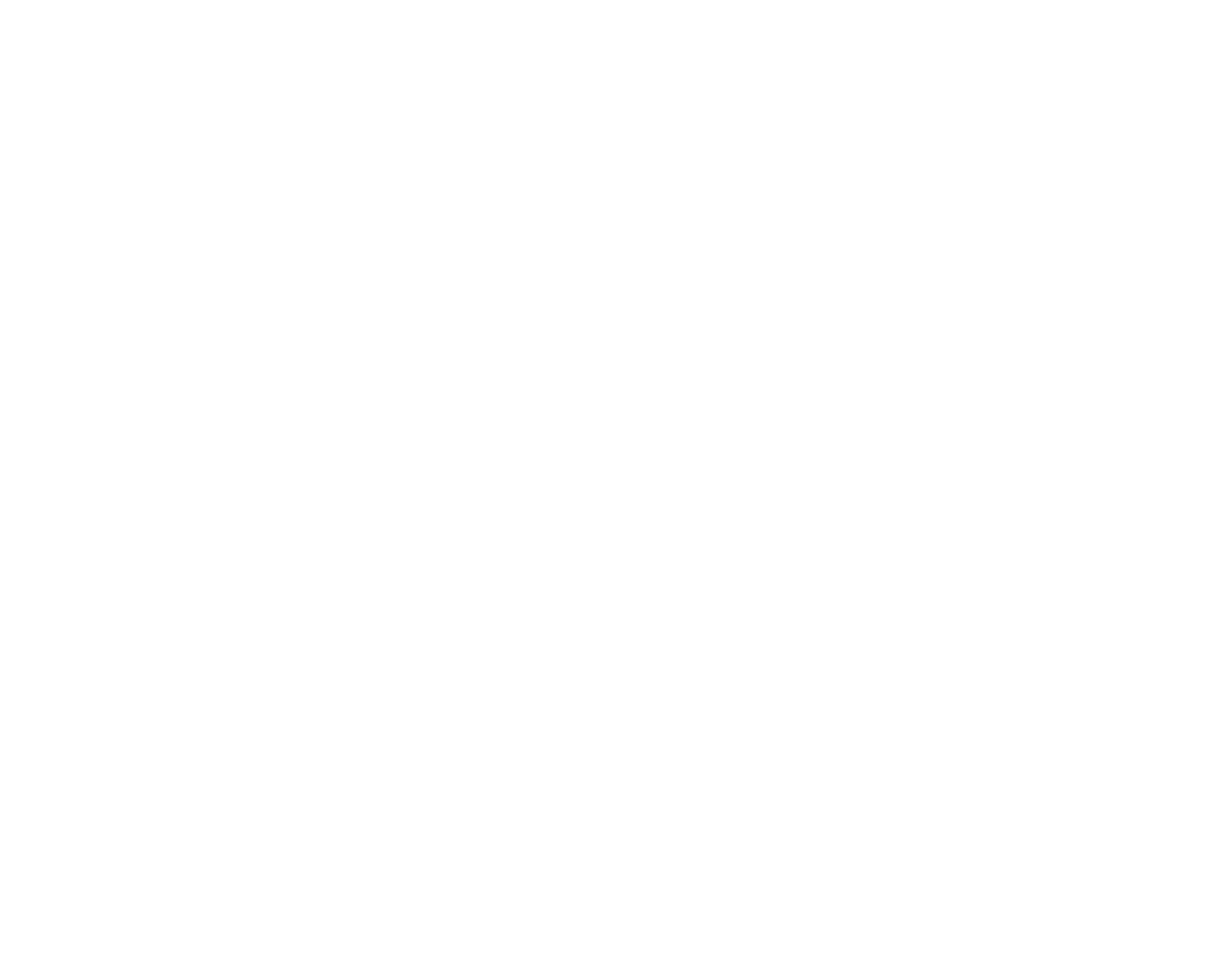
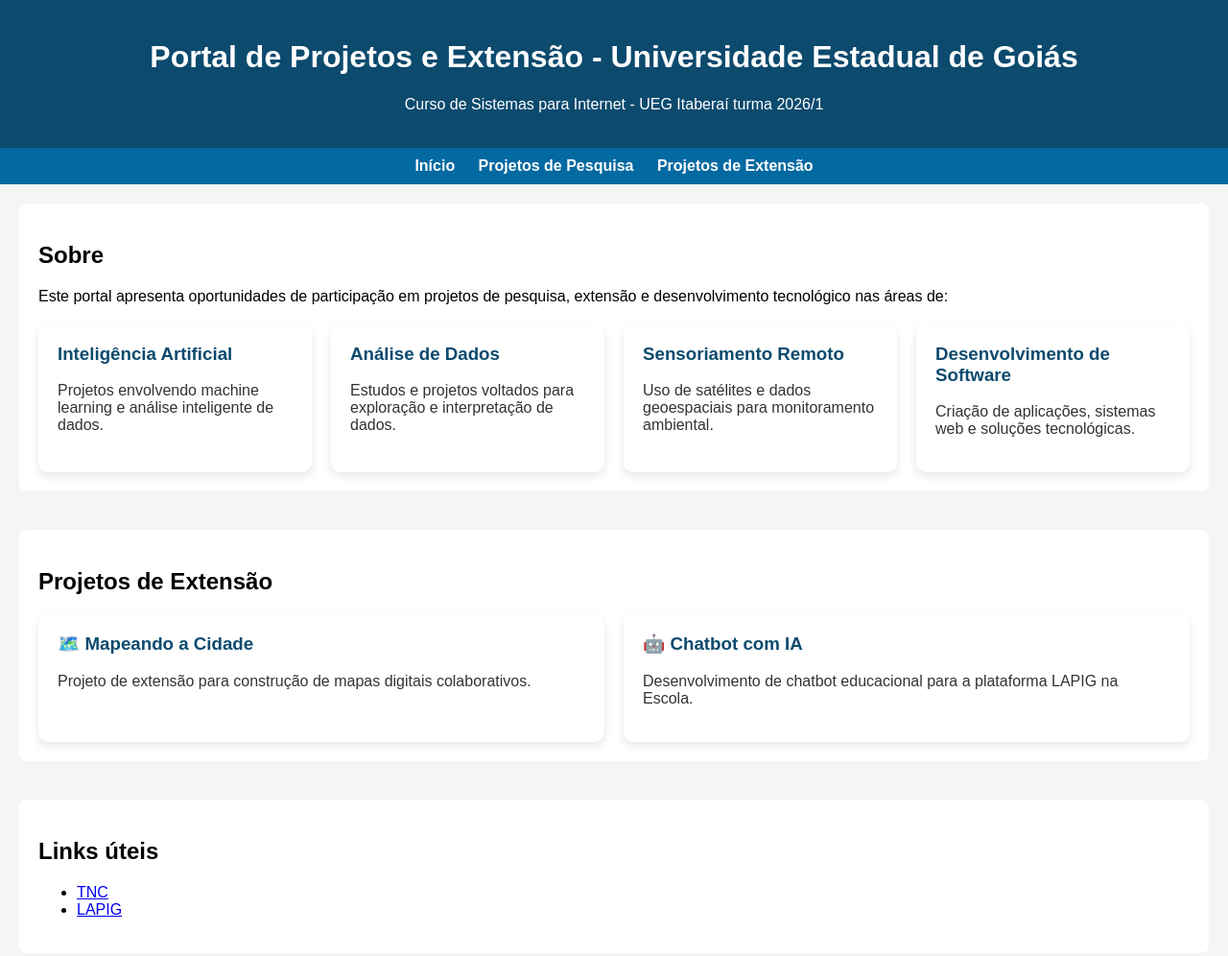
Before and after one commit to plim7plim/portalUEG, a plain HTML site: page index.html in a window 1280 px wide. Shown: the top 996 px of the page at 96% size. Before the commit the page ends 800 px from the top, so only its background shows below. Drawn offline with Linux system fonts and the light colour scheme.

Commit message:
linksPDF

```diff
--- a/index.html
+++ b/index.html
@@ -1,11 +1,93 @@
 <!DOCTYPE html>
-<html lang="en">
+<html lang="pt-br">
 <head>
-    <meta charset="UTF-8">
-    <meta name="viewport" content="width=device-width, initial-scale=1.0">
-    <title>Document</title>
+<meta charset="UTF-8">
+<title>Portal de Projetos - UEG</title>
+<link rel="stylesheet" href="style.css">
 </head>
+
 <body>
+
+<header>
+<h1>Portal de Projetos e Extensão - Universidade Estadual de Goiás</h1>
+<p>Curso de Sistemas para Internet - UEG Itaberaí turma 2026/1</p>
+</header>
+
+<nav>
+<a href="index.html">Início</a>
+<a href="projetos.html">Projetos de Pesquisa</a>
+<a href="extensao.html">Projetos de Extensão</a>
+</nav>
+
+<section>
+
+<h2>Sobre</h2>
+
+<p>
+Este portal apresenta oportunidades de participação em projetos de pesquisa,
+extensão e desenvolvimento tecnológico nas áreas de:
+</p>
+
+<div class="cards">
+
+<a href="ia.html" class="card">
+<h3>Inteligência Artificial</h3>
+<p>Projetos envolvendo machine learning e análise inteligente de dados.</p>
+</a>
+
+<a href="dados.html" class="card">
+<h3>Análise de Dados</h3>
+<p>Estudos e projetos voltados para exploração e interpretação de dados.</p>
+</a>
+
+<a href="sensoriamento.html" class="card">
+<h3>Sensoriamento Remoto</h3>
+<p>Uso de satélites e dados geoespaciais para monitoramento ambiental.</p>
+</a>
+
+<a href="software.html" class="card">
+<h3>Desenvolvimento de Software</h3>
+<p>Criação de aplicações, sistemas web e soluções tecnológicas.</p>
+</a>
+
+</div>
+
+</section>
+
+<section>
+
+<h2>Projetos de Extensão</h2>
+
+<div class="cards">
+
+<a href="documentos/mapeando-a-cidade.pdf" class="card" target="_blank">
+<h3>🗺️ Mapeando a Cidade</h3>
+<p>Projeto de extensão para construção de mapas digitais colaborativos.</p>
+</a>
+
+<a href="documentos/chatbot-lapig-escola.pdf" class="card" target="_blank">
+<h3>🤖 Chatbot com IA</h3>
+<p>Desenvolvimento de chatbot educacional para a plataforma LAPIG na Escola.</p>
+</a>
+
+</div>
+
+</section>
+
+<section>
+
+<h2>Links úteis</h2>
+
+<ul>
+<li><a href="https://www.tnc.org.br/" target="_blank">TNC</a></li>
+<li><a href="https://lapig.iesa.ufg.br/" target="_blank">LAPIG</a></li>
+</ul>
+
+</section>
+
+<footer>
+<p>UEG - Sistemas para Internet</p>
+</footer>
 
 </body>
 </html>
--- /dev/null
+++ b/style.css
@@ -0,0 +1,91 @@
+body{
+
+font-family: Arial;
+margin:0;
+background:#f5f5f5;
+
+min-height:100vh;
+display:flex;
+flex-direction:column;
+
+}
+
+header{
+
+background:#0c4a6e;
+color:white;
+padding:20px;
+text-align:center;
+
+}
+
+nav{
+
+background:#0369a1;
+padding:10px;
+text-align:center;
+
+}
+
+nav a{
+
+color:white;
+margin:10px;
+text-decoration:none;
+font-weight:bold;
+
+}
+
+section{
+
+background:white;
+margin:20px;
+padding:20px;
+border-radius:8px;
+
+}
+
+.cards{
+
+display:grid;
+grid-template-columns: repeat(auto-fit, minmax(220px,1fr));
+gap:20px;
+margin-top:20px;
+
+}
+
+.card{
+
+background:white;
+padding:20px;
+border-radius:10px;
+text-decoration:none;
+color:#333;
+box-shadow:0 4px 10px rgba(0,0,0,0.1);
+transition:0.3s;
+
+}
+
+.card:hover{
+
+transform:translateY(-5px);
+box-shadow:0 8px 20px rgba(0,0,0,0.15);
+
+}
+
+.card h3{
+
+margin-top:0;
+color:#0c4a6e;
+
+}
+
+footer{
+
+margin-top:auto;
+background:#0c2d48;
+color:white;
+text-align:center;
+padding:20px;
+
+}
```
Also changed, not shown: projetos.html (added, +64 -0 lines), 2 other files.
